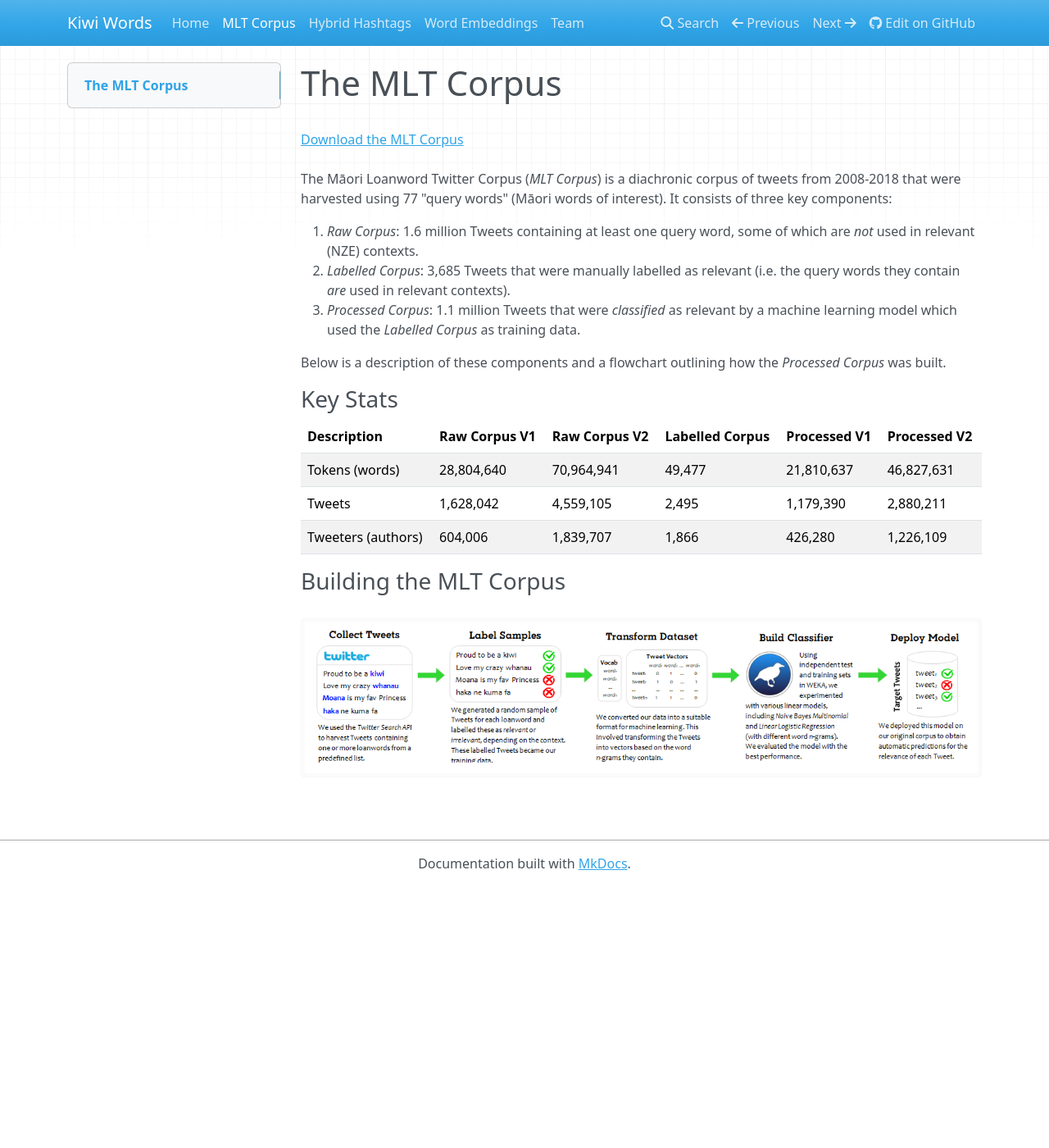
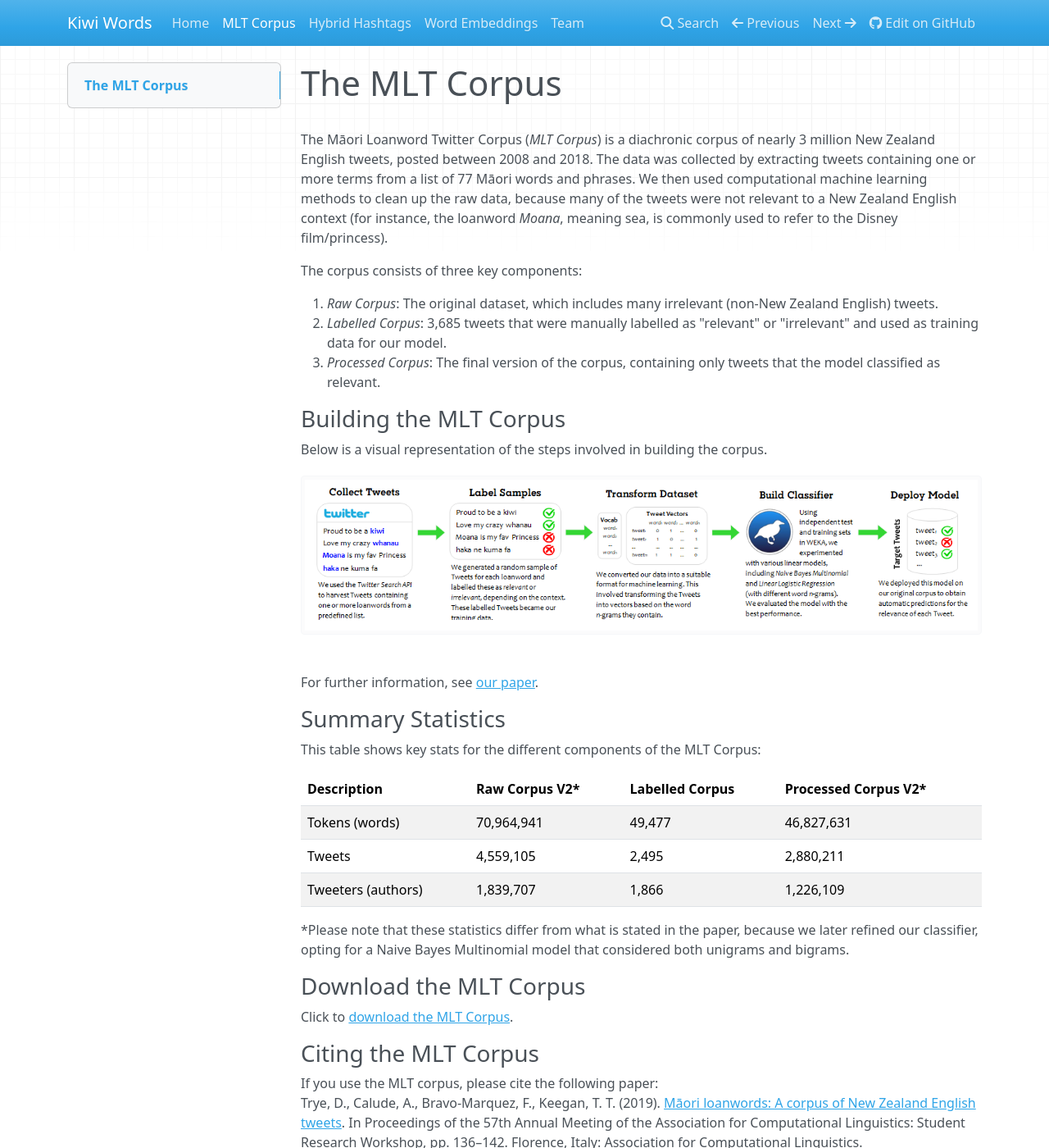
Before and after one commit to Waikato/kiwiwords, an MkDocs documentation site: the page built from docs/corpus.md, in a window 1280 px wide and 1400 px high. Shown: the whole window at 82% size. Built offline with MkDocs 1.6.1, drawn with Linux system fonts in a browser that asks for light colours; nearby versions of some CDN libraries; old or Windows-style settings are respelled for this version of MkDocs; some of the changed text lies outside the part shown.

Commit message:
Corrected corpus stats and added citation

```diff
--- a/docs/corpus.md
+++ b/docs/corpus.md
@@ -1,22 +1,34 @@
 # The MLT Corpus
 <br>
-<a href="../pics/mlt-v2.zip">Download the MLT Corpus</a>
-<br>
-<br>
-The Māori Loanword Twitter Corpus (<i>MLT Corpus</i>) is a diachronic corpus of tweets from 2008-2018 that were harvested using 77 "query words" (Māori words of interest). It consists of three key components:
+The Māori Loanword Twitter Corpus (<i>MLT Corpus</i>) is a diachronic corpus of nearly 3 million New Zealand English tweets, posted between 2008 and 2018. The data was collected by extracting tweets containing one or more terms from a list of 77 Māori words and phrases. We then used computational machine learning methods to clean up the raw data, because many of the tweets were not relevant to a New Zealand English context (for instance, the loanword <i>Moana</i>, meaning sea, is commonly used to refer to the Disney film/princess).
 
-1. <i>Raw Corpus</i>: 1.6 million Tweets containing at least one query word, some of which are <i>not</i> used in relevant (NZE) contexts.
-2. <i>Labelled Corpus</i>: 3,685 Tweets that were manually labelled as relevant (i.e. the query words they contain <i>are</i> used in relevant contexts).
-3. <i>Processed Corpus</i>: 1.1 million Tweets that were <i>classified</i> as relevant by a machine learning model which used the <i>Labelled Corpus</i> as training data.
+The corpus consists of three key components:
 
-Below is a description of these components and a flowchart outlining how the <i>Processed Corpus</i> was built.
-
-### Key Stats
-| Description          | Raw Corpus V1 |Raw Corpus V2 | Labelled Corpus | Processed V1     | Processed V2 |
-| ---------------------|---------------|--------------|-----------------| -----------------|--------------|
-| Tokens (words)       | 28,804,640    | 70,964,941   |49,477           | 21,810,637       | 46,827,631   |
-| Tweets               | 1,628,042     | 4,559,105    | 2,495           | 1,179,390        | 2,880,211    |
-| Tweeters (authors)   | 604,006       | 1,839,707    | 1,866           | 426,280          | 1,226,109    |
+1. <i>Raw Corpus</i>: The original dataset, which includes many irrelevant (non-New Zealand English) tweets.
+2. <i>Labelled Corpus</i>: 3,685 tweets that were manually labelled as "relevant" or "irrelevant" and used as training data for our model.
+3. <i>Processed Corpus</i>: The final version of the corpus, containing only tweets that the model classified as relevant.
 
 ### Building the MLT Corpus
- <img src="../pics/Process2.png" alt="Process" width="1500"/>
+Below is a visual representation of the steps involved in building the corpus.
+<img src="../pics/Process2.png" alt="Process" width="1500"/>
+
+For further information, see [our paper](https://www.aclweb.org/anthology/P19-2018/).
+
+### Summary Statistics
+This table shows key stats for the different components of the MLT Corpus:
+
+| Description          |Raw Corpus V2*| Labelled Corpus | Processed Corpus V2*|
+| ---------------------|--------------|-----------------|---------------------|
+| Tokens (words)       | 70,964,941   |49,477           | 46,827,631          |
+| Tweets               | 4,559,105    | 2,495           | 2,880,211           |
+| Tweeters (authors)   | 1,839,707    | 1,866           | 1,226,109           |
+
+\*Please note that these statistics differ from what is stated in the paper, because we later refined our classifier, opting for a Naive Bayes Multinomial model that considered both unigrams and bigrams.
+
+### Download the MLT Corpus
+Click to <a href="../pics/mlt-v2.zip">download the MLT Corpus</a>.
+
+### Citing the MLT Corpus
+If you use the MLT corpus, please cite the following paper:
+<br>
+Trye, D., Calude, A., Bravo-Marquez, F., Keegan, T. T. (2019). [Māori loanwords: A corpus of New Zealand English tweets](https://www.aclweb.org/anthology/P19-2018/). In Proceedings of the 57th Annual Meeting of the Association for Computational Linguistics: Student Research Workshop, pp. 136–142. Florence, Italy: Association for Computational Linguistics. doi:10.18653/v1/P19-2018.
```
